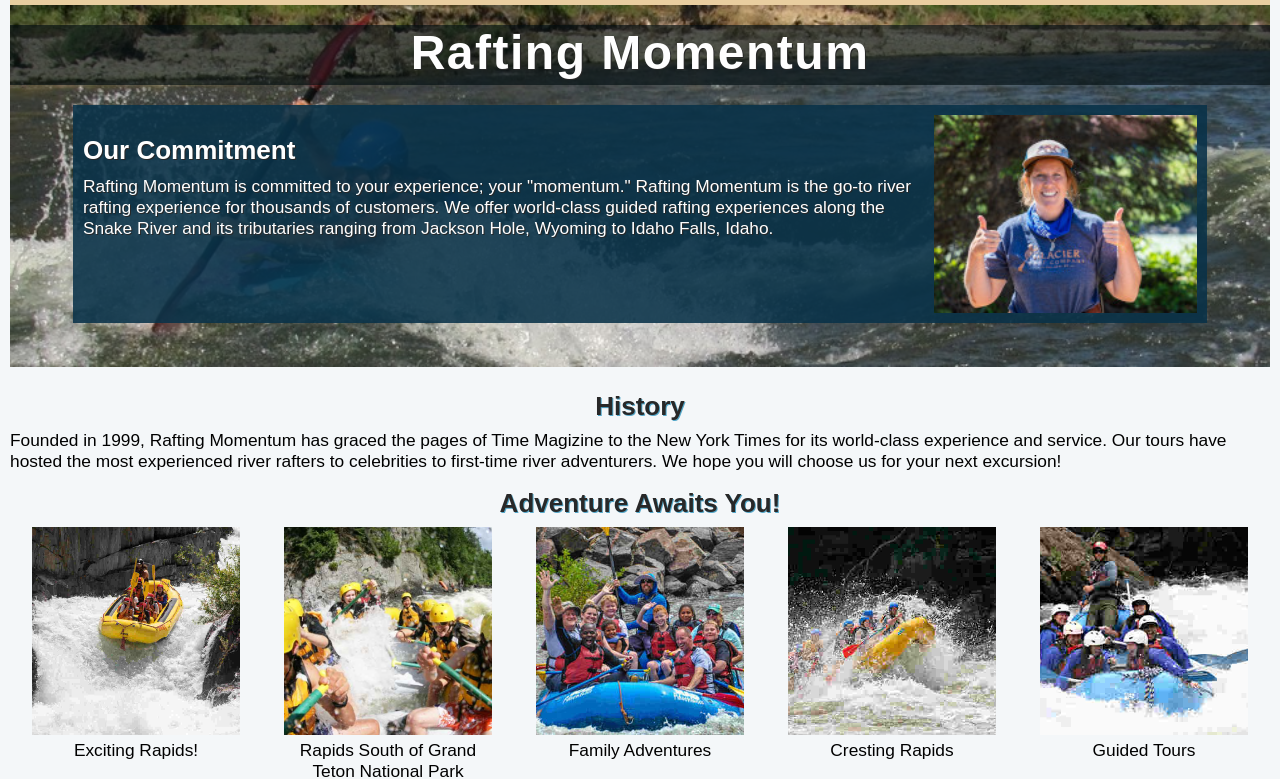
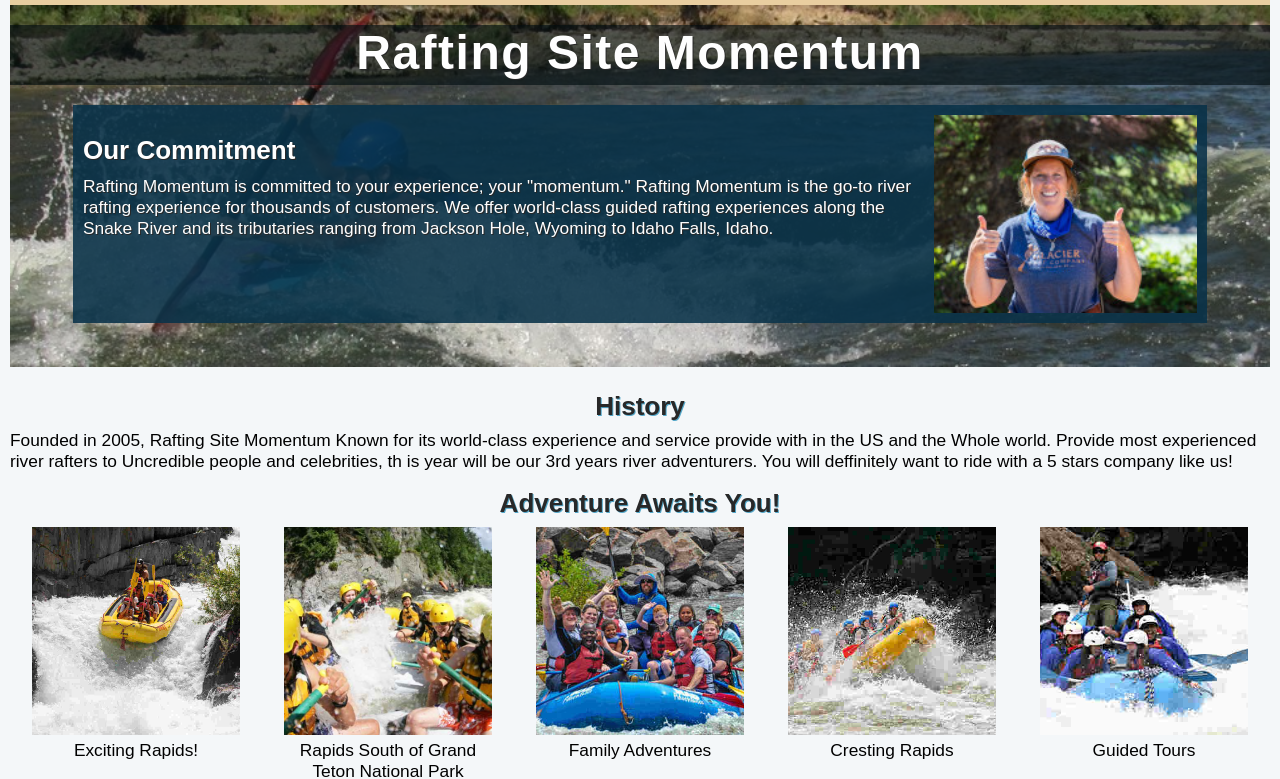
Before and after one commit to milswisesylva/wdd130, a plain HTML site: page wwr/about.html in a window 1280 px wide. Shown: the part 113-892 px from the top of the page. Drawn offline with Linux system fonts and the light colour scheme; a web font is replaced by a local one.

Commit message:
Site rafting plan

```diff
--- a/wwr/about.html
+++ b/wwr/about.html
@@ -43,7 +43,7 @@
         <div class="hero">
             <img src="images/hero1.jpg" alt="Salmon Kayak Banner">
 
-            <h1>Rafting Momentum</h1>
+            <h1>Rafting Site Momentum</h1>
             <article>
                 <!--Had to move the image before the h2-->
                 <img src="images/face.png" alt="Our Employees" width="220">
@@ -56,7 +56,8 @@
         <section class="history">
             <h2>History</h2>
             <!--Looks like an image is not necessary here though the wireframe shows an image-->
-            <p>Founded in 1999, Rafting Momentum has graced the pages of Time Magizine to the New York Times for its world-class experience and service. Our tours have hosted the most experienced river rafters to celebrities to first-time river adventurers. We hope you will choose us for your next excursion!</p>
+            <p>Founded in 2005, Rafting Site Momentum Known for its world-class experience and service provide with in the US and the Whole world.
+                Provide most experienced river rafters to Uncredible people and celebrities, th is year will be our 3rd years river adventurers. You will deffinitely want to ride with a 5 stars company like us!</p>
         </section>
         <section class="our-experiences">
             <h2>Adventure Awaits You!</h2>
```
